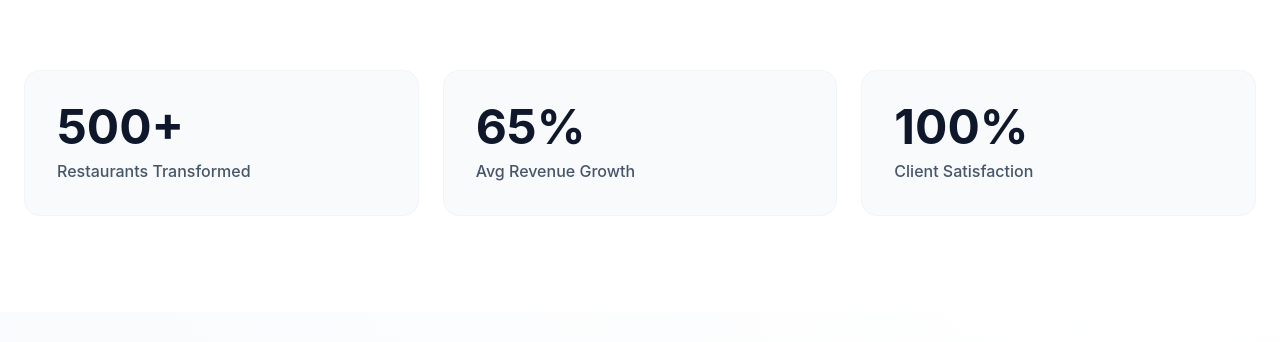
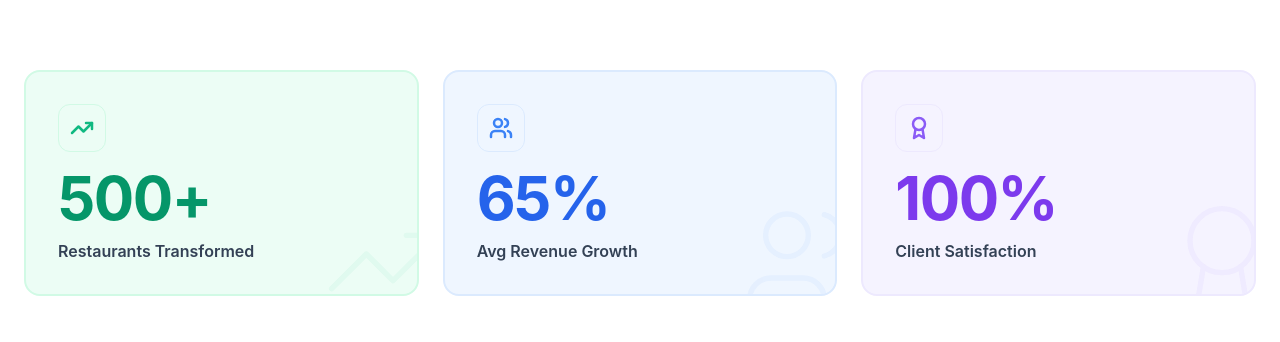
Before and after one commit to shaheerhmm-gif/Shaheer25, a React (Vite) app: page / in a window 1280 px wide. Shown: the part 610-952 px from the top of the page. Built offline with nearby package versions, Linux system fonts and the light colour scheme; no server answers.

Commit message:
Updated Hero.tsx

```diff
--- a/src/components/Hero.tsx
+++ b/src/components/Hero.tsx
@@ -1,8 +1,10 @@
-import { ArrowRight } from 'lucide-react';
+import { ArrowRight, TrendingUp, Users, Award } from 'lucide-react';
 import { Link } from 'react-router-dom';
 import content from '../data/content.json';
 
 export default function Hero() {
+  const icons = [TrendingUp, Users, Award];
+
   return (
     <section className="min-h-screen flex items-center justify-center px-6 py-24 bg-white">
       <div className="max-w-7xl mx-auto w-full">
@@ -52,12 +54,33 @@ export default function Hero() {
         </div>
 
         <div className="grid grid-cols-1 md:grid-cols-3 gap-6">
-          {content.stats.map((stat, i) => (
-            <div key={i} className="bg-slate-50 p-8 rounded-2xl border border-slate-100">
-              <div className="text-5xl font-bold text-slate-900 mb-2">{stat.value}</div>
-              <div className="text-base text-slate-600 font-medium">{stat.label}</div>
-            </div>
-          ))}
+          {content.stats.map((stat, i) => {
+            const Icon = icons[i];
+            const colors = [
+              { bg: 'bg-emerald-50', text: 'text-emerald-600', icon: 'text-emerald-500', border: 'border-emerald-100' },
+              { bg: 'bg-blue-50', text: 'text-blue-600', icon: 'text-blue-500', border: 'border-blue-100' },
+              { bg: 'bg-violet-50', text: 'text-violet-600', icon: 'text-violet-500', border: 'border-violet-100' }
+            ];
+
+            return (
+              <div key={i} className={`${colors[i].bg} p-8 rounded-2xl border-2 ${colors[i].border} relative overflow-hidden`}>
+                <div className="relative z-10">
+                  <div className={`w-12 h-12 ${colors[i].bg} rounded-xl flex items-center justify-center mb-4 border ${colors[i].border}`}>
+                    <Icon className={`w-6 h-6 ${colors[i].icon}`} strokeWidth={2.5} />
+                  </div>
+                  <div className={`text-6xl font-bold ${colors[i].text} mb-3 tracking-tight`}>
+                    {stat.value}
+                  </div>
+                  <div className="text-base text-slate-700 font-semibold leading-snug">
+                    {stat.label}
+                  </div>
+                </div>
+                <div className={`absolute -right-8 -bottom-8 w-32 h-32 ${colors[i].icon} opacity-5`}>
+                  <Icon className="w-full h-full" strokeWidth={1} />
+                </div>
+              </div>
+            );
+          })}
         </div>
       </div>
     </section>
```
